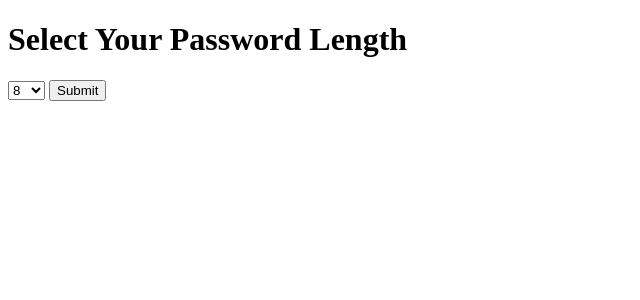
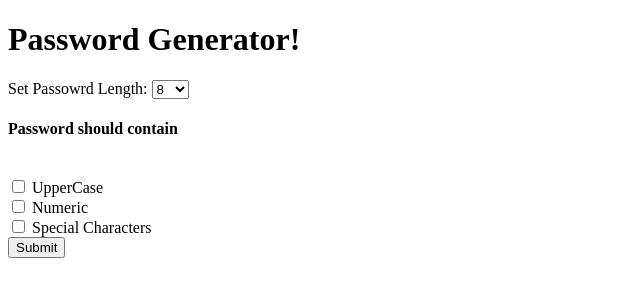
Before and after one commit to pranavkvc/Django-PasswordGenerator, a Django app: template PassGenApp/templates/Base.html in a window 1280 px wide. Shown: the top 300 px of the page, without its empty margins (0-640 px from the left). Run offline with Django 3.2, Linux system fonts and the light colour scheme; the template is opened without the code that fills it, so the values that code supplies are empty.

Commit message:
Added Functionalities For Password

```diff
--- a/PassGenApp/templates/Base.html
+++ b/PassGenApp/templates/Base.html
@@ -8,16 +8,22 @@
 </head>
 <body>
     {% block body %}
+    <h1>Password Generator!</h1>
     <form>
-        <h1>Select Your Password Length</h1>
+        <label for="length">Set Passowrd Length:</label>
         <select name="length" id="">
             <option value="8">8</option>
             <option value="10">10</option>
             <option value="12">12</option>
         </select>
+        <h4>Password should contain</h4> <br>
+        <input type="checkbox" name="u" id=""> UpperCase <br>
+        <input type="checkbox" name="n" id=""> Numeric <br>
+        <input type="checkbox" name="s" id=""> Special Characters <br>
+
         <input type="submit"  id="">
         {% if request.GET %}
-            {{ pas }}
+            <p>{{ pas }}</p>
         {% endif %}
 
 
```
Also changed, not shown: PassGenApp/views.py (+8 -1 lines).
